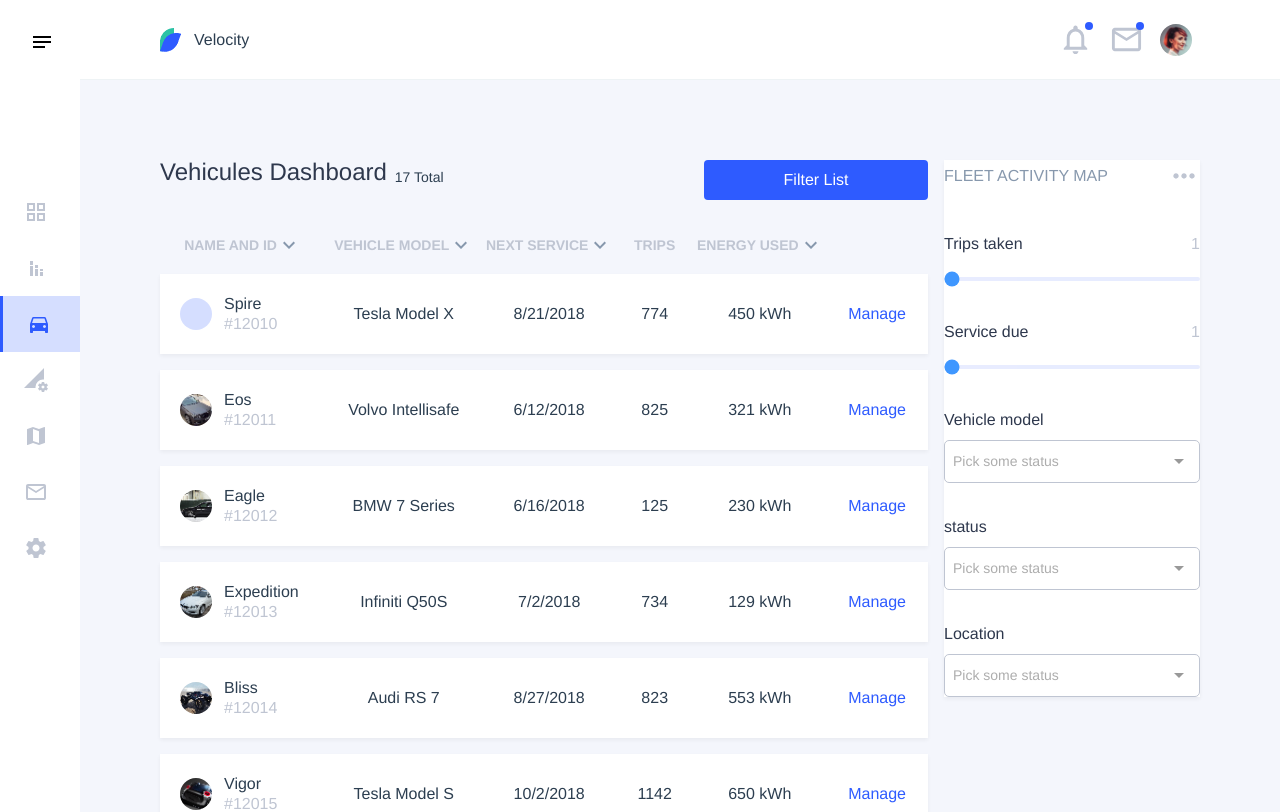
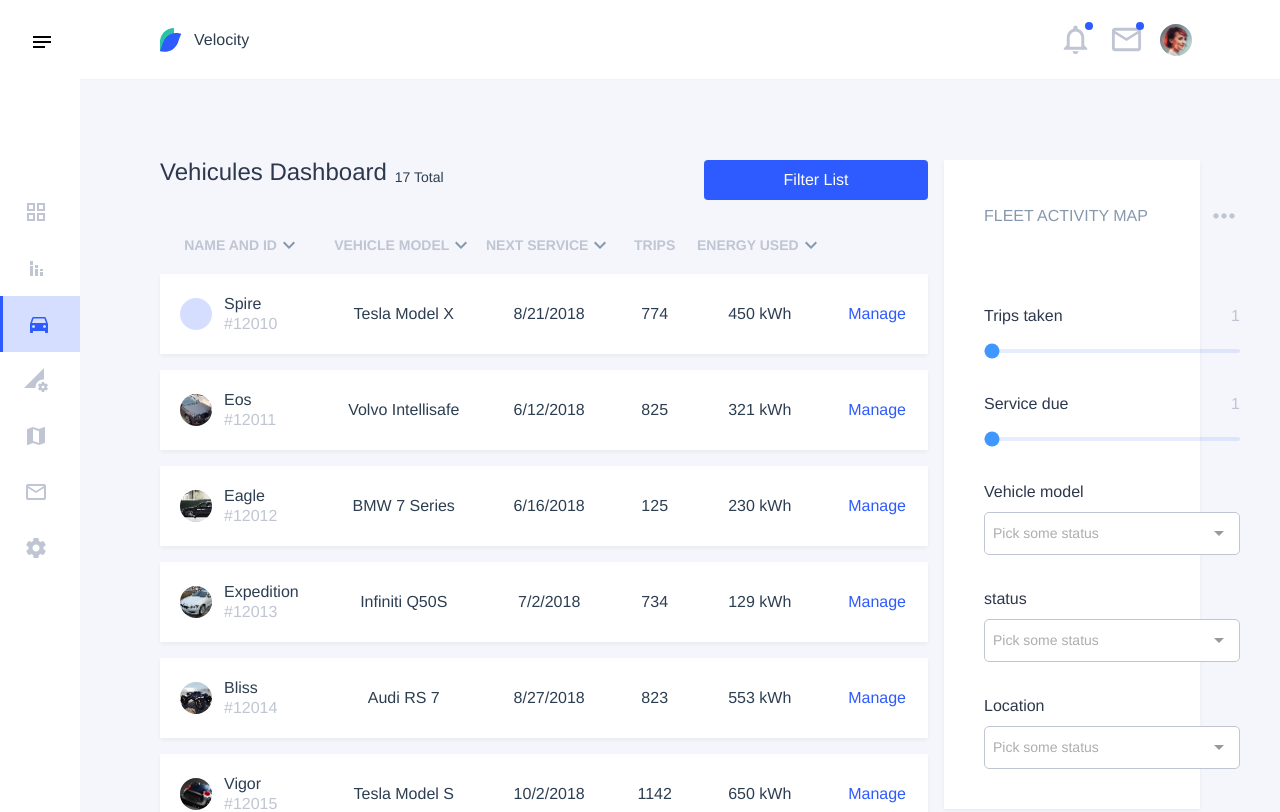
Before and after one commit to atcha/vue-velocity, a Vue app: page /vehicles in a window 1280 px wide. Shown: the top 812 px of the page. Built offline with nearby package versions, Linux system fonts and the light colour scheme.

Commit message:
Fix(minor) : correct bugs due to HTML tag closing

```diff
--- a/src/components/MultipleFilter.vue
+++ b/src/components/MultipleFilter.vue
@@ -7,7 +7,8 @@
             </div>
             <Slider :min-value="minValue"
                     :max-value="maxValue"
-                    v-model="inputVal"></Slider>
+                    v-model="inputVal">
+            </Slider>
         </template>
         <template v-if="type === 'multiple-select'">
             <div class="flex items-center justify-between mb-2">
--- a/src/components/Table.vue
+++ b/src/components/Table.vue
@@ -46,8 +46,8 @@
                         <template v-else>
                             <div v-if="typeof item[column.name] === 'object' " class="flex items-center justify-start">
                                 <Avatar v-if="item[column.name].img" type="simple" :size="avatarSize"
-                                        :img="item[column.name].img" class="mr-3"/>
-                                <Avatar v-else type="simple" :size="avatarSize" class="mr-3"/>
+                                        :img="item[column.name].img" class="mr-3"></Avatar>
+                                <Avatar v-else type="simple" :size="avatarSize" class="mr-3"></Avatar>
                                 <div>
                                     <p class="text-left leading-tight">{{ item[column.name].name }}</p>
                                     <p class="text-left leading-tight text-gray-1">#{{ item[column.name].id }}</p>
--- a/src/pages/Vehicles.vue
+++ b/src/pages/Vehicles.vue
@@ -12,26 +12,27 @@
             </div>
             <Table :columns="vehiclesList.columns"
                    :actions="vehiclesList.actions"
-                   :data="filteredList"
-            >
+                   :data="filteredList">
             </Table>
         </div>
         <Card class="w-1/4 flex flex-col items-start">
-            <header class="w-full flex justify-between items-center mb-2">
+            <header class="w-full flex justify-between items-center m-10">
                 <h2 class="uppercase text-black-3">Fleet activity map</h2>
                 <Button rounded class="p-0 text-gray-1 hover:text-black-3">
                     <Icon name="keyboard_control"
-                          class="w-8 h-8 flex-shrink-0" />
+                          class="w-8 h-8 flex-shrink-0">
+                    </Icon>
                 </Button>
             </header>
-            <section class="w-full">
+            <section class="w-full mb-10 mx-10">
                 <MultipleFilter v-for="(filter, index) in filters" :key="index"
                         :type="filter.type"
                         :title="filter.title"
                         :data="filter.data"
                         :min-value="filter.minValue"
                         :max-value="filter.maxValue"
-                        v-model="filter.selected" />
+                        v-model="filter.selected">
+                </MultipleFilter>
             </section>
         </Card>
     </main>
```
